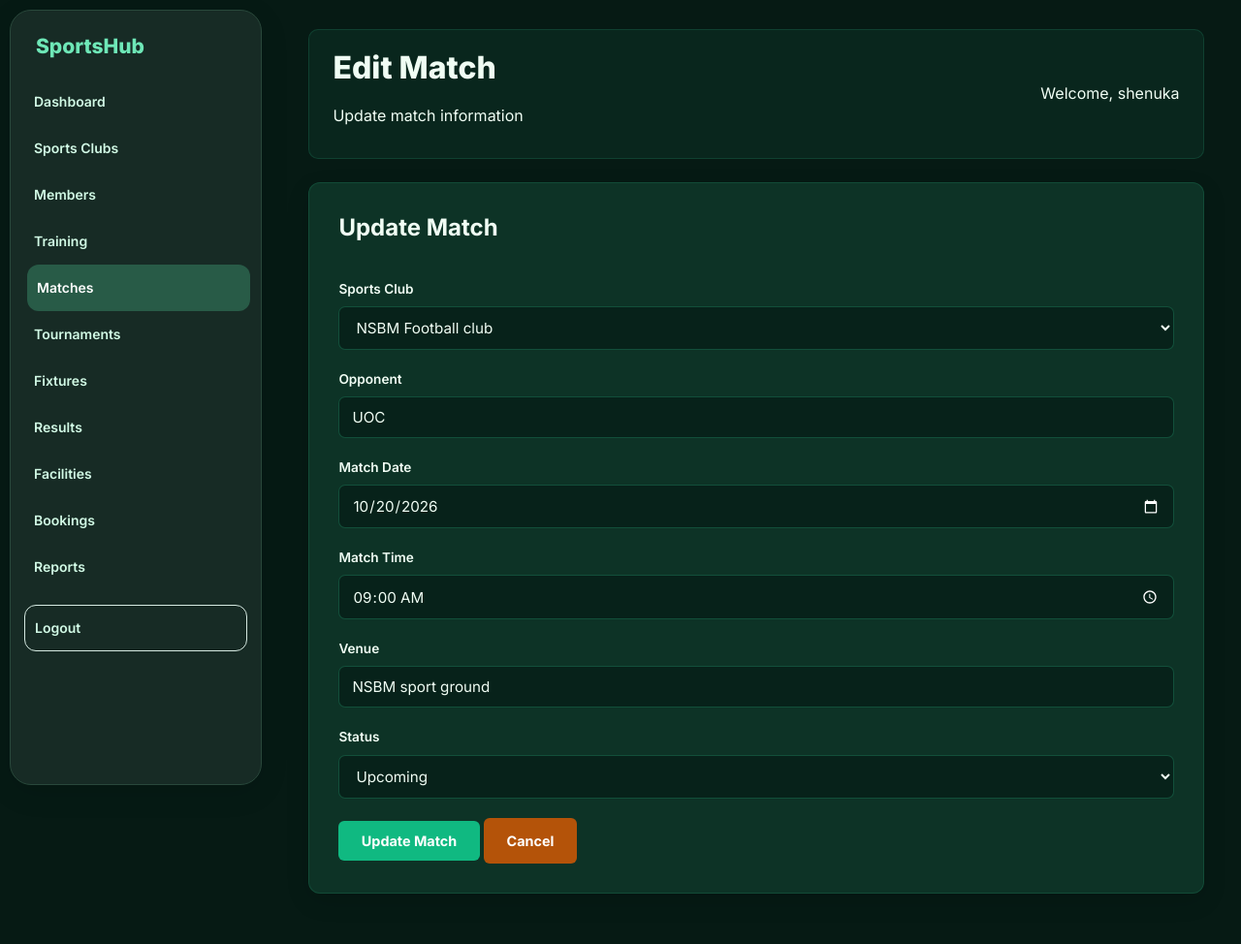
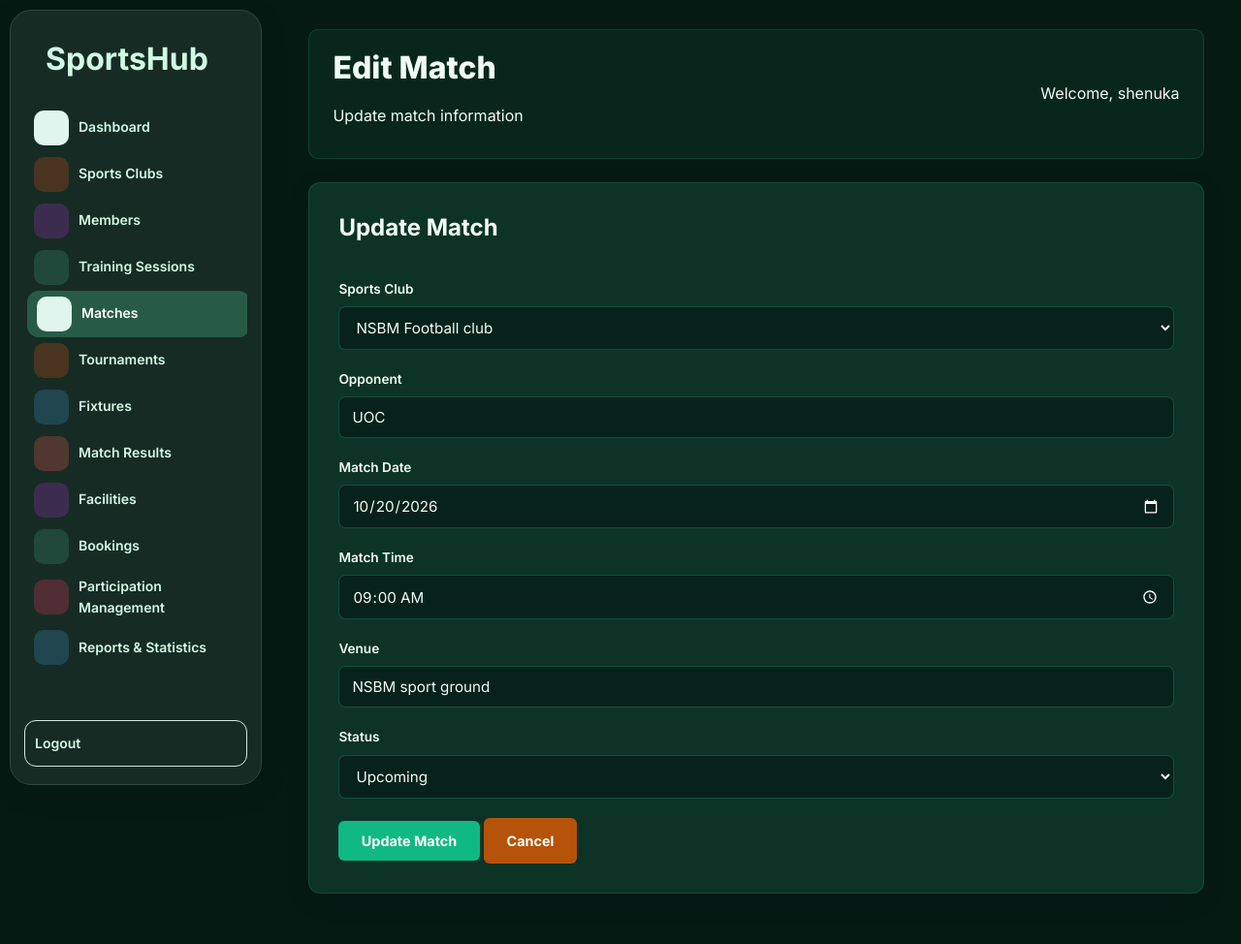
Before and after one commit to kstmigurashi11/Webproject, a PHP site: page /admin/edit_match.php?id=1 in a window 1280 px wide. Shown: the whole page at 97% size. Run offline with PHP 8.4, Linux system fonts and the light colour scheme; a user stored in the database is signed in; data comes from the database, SQL or seed files in the repository.

Commit message:
error fix

```diff
--- a/admin/edit_match.php
+++ b/admin/edit_match.php
@@ -166,86 +166,105 @@ $clubs_result = $conn->query($clubs_sql);
 
     <!-- SIDEBAR -->
 
-    <aside class="sidebar">
+    <div class="sidebar">
 
-        <h2>SportsHub</h2>
-
-        <ul>
-
-            <li>
-                <a href="dashboard.php">
-                    Dashboard
-                </a>
-            </li>
-
-            <li>
-                <a href="clubs.php">
-                    Sports Clubs
-                </a>
-            </li>
-
-            <li>
-                <a href="members.php">
-                    Members
-                </a>
-            </li>
-
-            <li>
-                <a href="training.php">
-                    Training
-                </a>
-            </li>
-
-            <li>
-                <a href="matches.php" class="active">
-                    Matches
-                </a>
-            </li>
-
-            <li>
-                <a href="#">
-                    Tournaments
-                </a>
-            </li>
-
-            <li>
-                <a href="#">
-                    Fixtures
-                </a>
-            </li>
-
-            <li>
-                <a href="#">
-                    Results
-                </a>
-            </li>
-
-            <li>
-                <a href="#">
-                    Facilities
-                </a>
-            </li>
-
-            <li>
-                <a href="#">
-                    Bookings
-                </a>
-            </li>
-
-            <li>
-                <a href="#">
-                    Reports
-                </a>
-            </li>
-
-        </ul>
+    <h2><a href="../index.php"><font size="6"><b>
+        SportsHub</b></font></a>
+    </h2>
 
 
-        <a href="../logout.php" class="logout-btn">
-            Logout
-        </a>
+    <div class="sidebar-menu">
+    <a href="dashboard.php" >
+        <span class="menu-icon">
+            <i data-lucide="gauge"></i>
+        </span>
+        <span>Dashboard</span>
+    </a>
 
-    </aside>
+    <a href="clubs.php">
+        <span class="menu-icon">
+            <i data-lucide="medal"></i>
+        </span>
+        <span>Sports Clubs</span>
+    </a>
+
+    <a href="members.php">
+        <span class="menu-icon">
+            <i data-lucide="users"></i>
+        </span>
+        <span>Members</span>
+    </a>
+
+    <a href="training.php">
+        <span class="menu-icon">
+            <i data-lucide="dumbbell"></i>
+        </span>
+        <span>Training Sessions</span>
+    </a>
+
+    <a href="matches.php" class="active">
+        <span class="menu-icon">
+            <i data-lucide="volleyball"></i>
+        </span>
+        <span>Matches</span>
+    </a>
+
+    <a href="tournaments.php">
+        <span class="menu-icon">
+            <i data-lucide="trophy"></i>
+        </span>
+        <span>Tournaments</span>
+    </a>
+
+    <a href="fixtures.php">
+        <span class="menu-icon">
+            <i data-lucide="calendar-days"></i>
+        </span>
+        <span>Fixtures</span>
+    </a>
+
+    <a href="match_results.php">
+        <span class="menu-icon">
+            <i data-lucide="award"></i>
+        </span>
+        <span>Match Results</span>
+    </a>
+
+    <a href="facilities.php">
+        <span class="menu-icon">
+            <i data-lucide="building-2"></i>
+        </span>
+        <span>Facilities</span>
+    </a>
+
+    <a href="bookings.php">
+        <span class="menu-icon">
+            <i data-lucide="clipboard-list"></i>
+        </span>
+        <span>Bookings</span>
+    </a>
+
+    <a href="participation.php">
+        <span class="menu-icon">
+            <i data-lucide="chart-pie"></i>
+        </span>
+        <span>Participation Management</span>
+    </a>
+
+    <a href="reports.php">
+        <span class="menu-icon">
+            <i data-lucide="chart-no-axes-combined"></i>
+        </span>
+        <span>Reports & Statistics</span>
+    </a>
+</div>
+
+
+    <a href="../logout.php" class="logout-btn">Logout</a>
+
+
+</div>
+
 
 
     <!-- MAIN CONTENT -->
```
